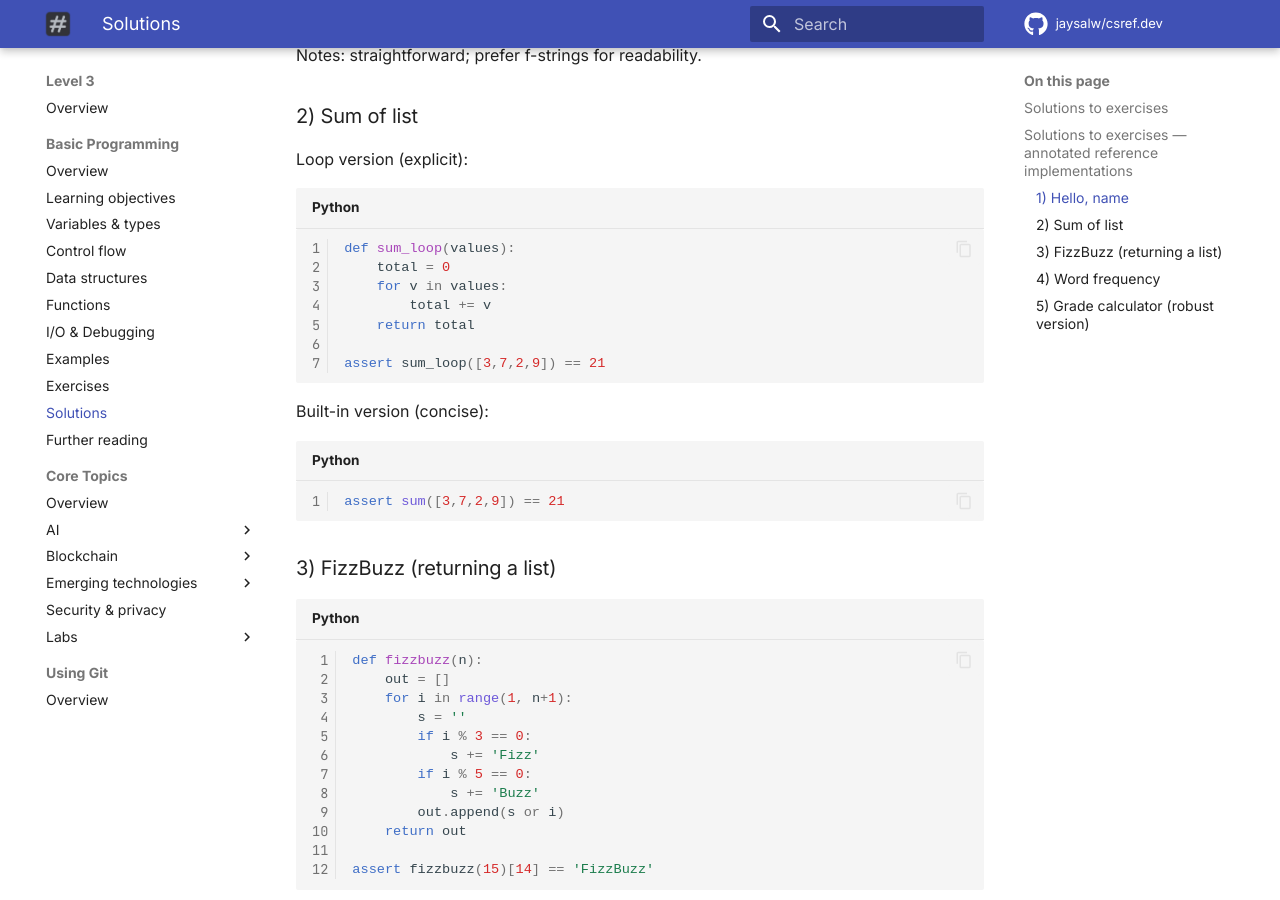
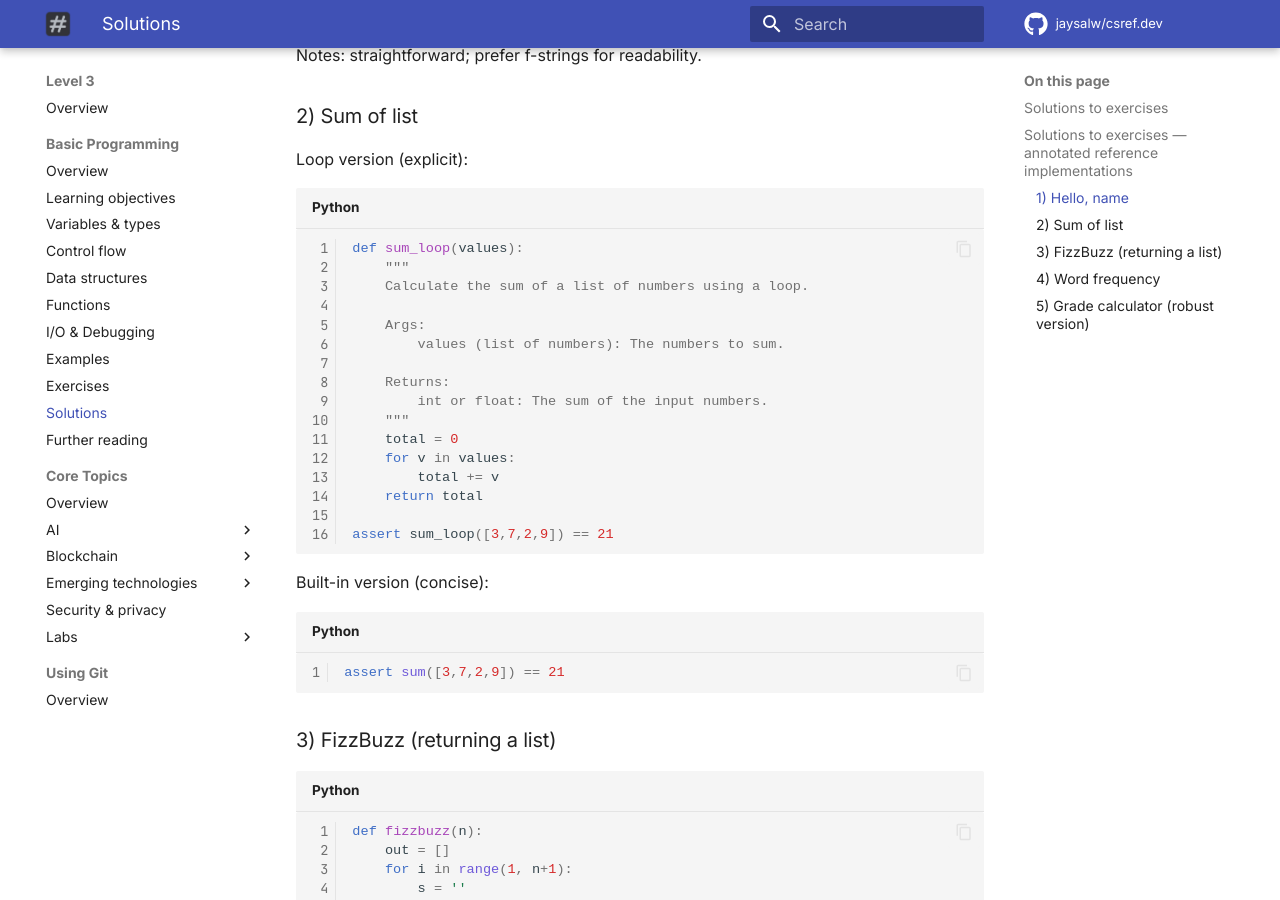
Before and after one commit to jaysalw/csref.dev, an MkDocs documentation site: the page built from docs/level-3/basic-programming/solutions.md, in a window 1280 px wide and 900 px high, scrolled down 952 px. Built offline with MkDocs 1.6.1 and Material for MkDocs 9.7.7, drawn with Linux system fonts in a browser that asks for light colours; comment, search, counter and statistics services are not loaded.

Commit message:
Update docs/level-3/basic-programming/solutions.md
Co-authored-by: Copilot <175728472+Copilot@users.noreply.github.com>
Signed-off-by: Jay <jaysalway2007@gmail.com>

````diff
--- a/docs/level-3/basic-programming/solutions.md
+++ b/docs/level-3/basic-programming/solutions.md
@@ -35,6 +35,15 @@ Loop version (explicit):
 
 ```python
 def sum_loop(values):
+    """
+    Calculate the sum of a list of numbers using a loop.
+
+    Args:
+        values (list of numbers): The numbers to sum.
+
+    Returns:
+        int or float: The sum of the input numbers.
+    """
     total = 0
     for v in values:
         total += v
````
